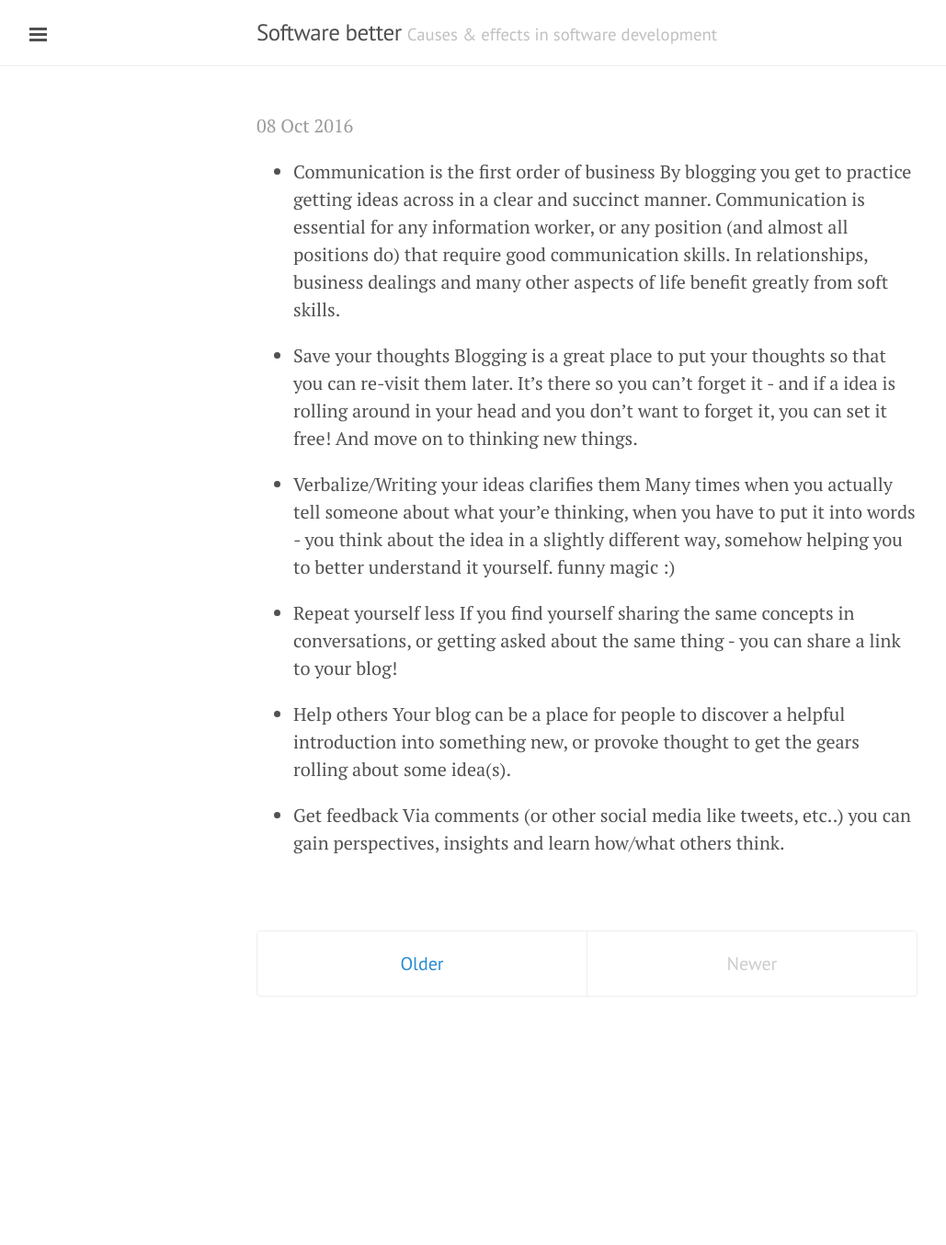
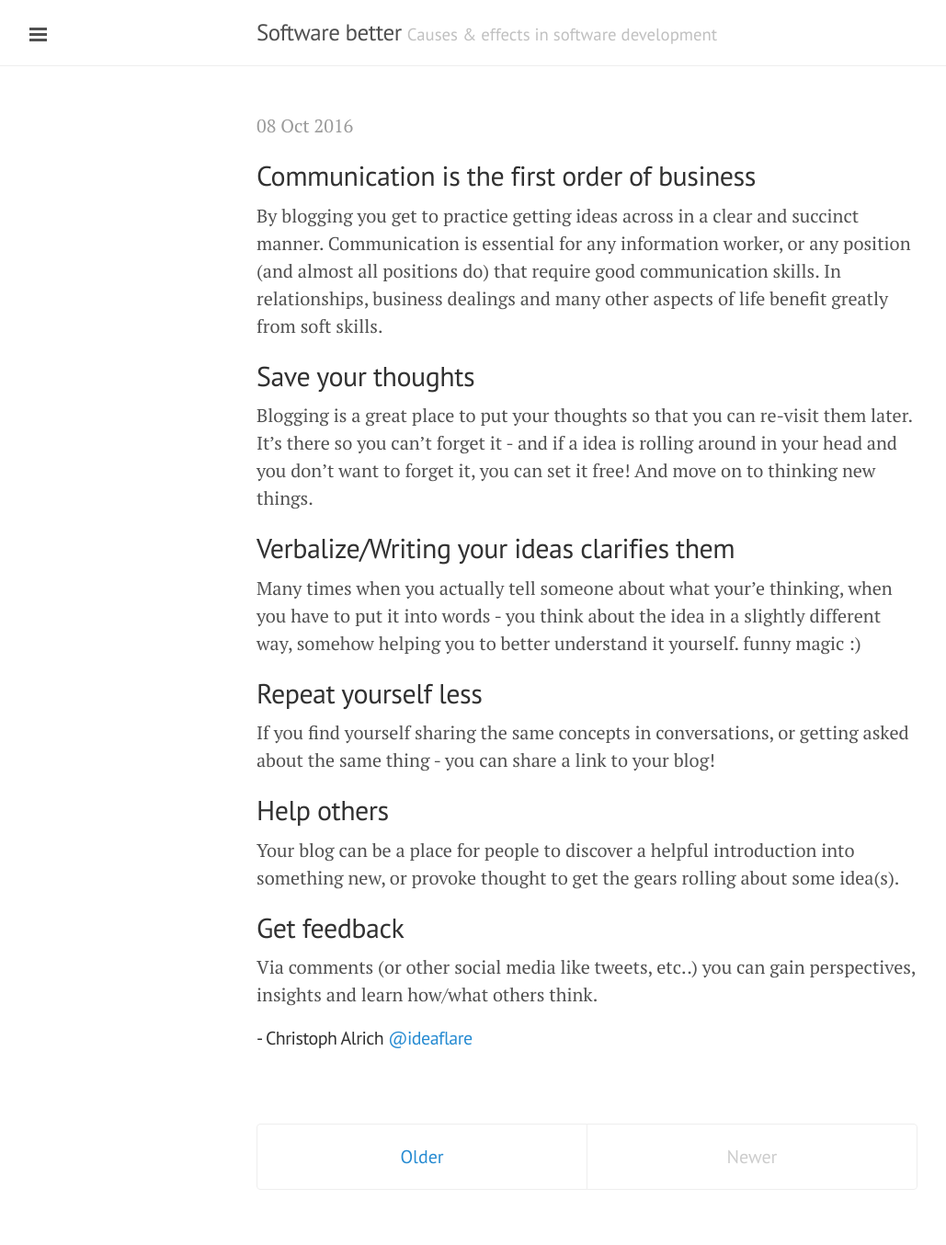
Before and after one commit to ideaflare/ideaflare.github.io, a Jekyll site: the page built from index.html, in a window 1280 px wide. Shown: the whole page at 92% size, without its empty margins (1-1030 px from the left). Built offline with Jekyll 4.4.1, drawn with Linux system fonts in a browser that asks for light colours; the list of posts is cut into pages by our own code; comment, search, counter and statistics services are not loaded; before the commit the page ends 1144 px from its top, so only the background shows below that.

Commit message:
Post update: What blogging can do for YOU:

```diff
--- a/_posts/2016-10-06-what-blogging-can-do-for-you.markdown
+++ b/_posts/2016-10-06-what-blogging-can-do-for-you.markdown
@@ -1,22 +1,24 @@
 ---
-published: false
+published: true
 title: What blogging can do for YOU:
 layout: post
 ---
-* Communication is the first order of business
+## Communication is the first order of business
 By blogging you get to practice getting ideas across in a clear and succinct manner. Communication is essential for any information worker, or any position (and almost all positions do) that require good communication skills. In relationships, business dealings and many other aspects of life benefit greatly from soft skills.
 
-* Save your thoughts
+## Save your thoughts
 Blogging is a great place to put your thoughts so that you can re-visit them later. It's there so you can't forget it - and if a idea is rolling around in your head and you don't want to forget it, you can set it free! And move on to thinking new things.
 
-* Verbalize/Writing your ideas clarifies them
+## Verbalize/Writing your ideas clarifies them
 Many times when you actually tell someone about what your'e thinking, when you have to put it into words - you think about the idea in a slightly different way, somehow helping you to better understand it yourself. funny magic :)
 
-* Repeat yourself less
+## Repeat yourself less
 If you find yourself sharing the same concepts in conversations, or getting asked about the same thing - you can share a link to your blog!
 
-* Help others
+## Help others
 Your blog can be a place for people to discover a helpful introduction into something new, or provoke thought to get the gears rolling about some idea(s).
 
-* Get feedback
+## Get feedback
 Via comments (or other social media like tweets, etc..) you can gain perspectives, insights and learn how/what others think.
+
+##### - Christoph Alrich [@ideaflare](https://twitter.com/ideaflare)
```
